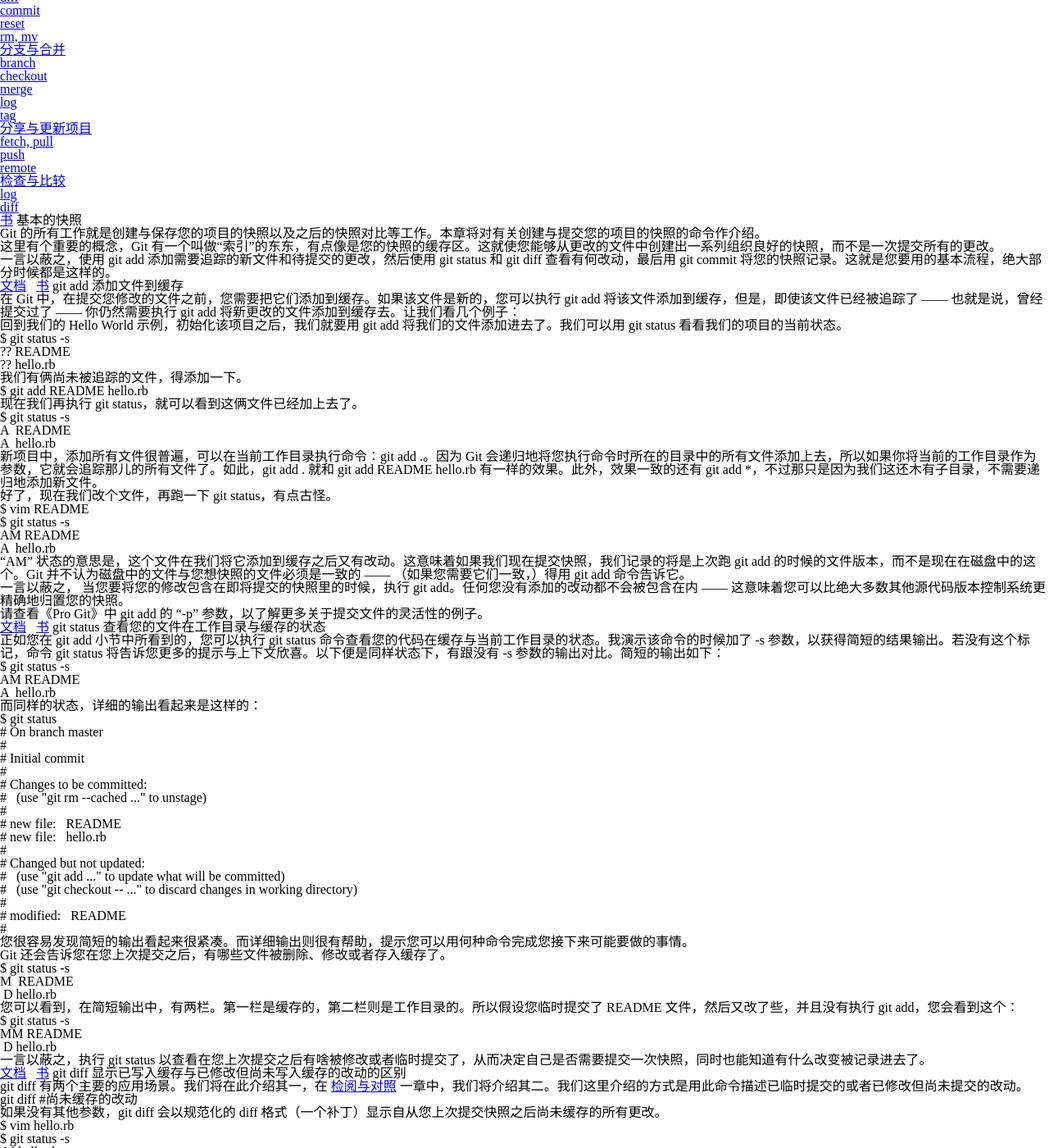
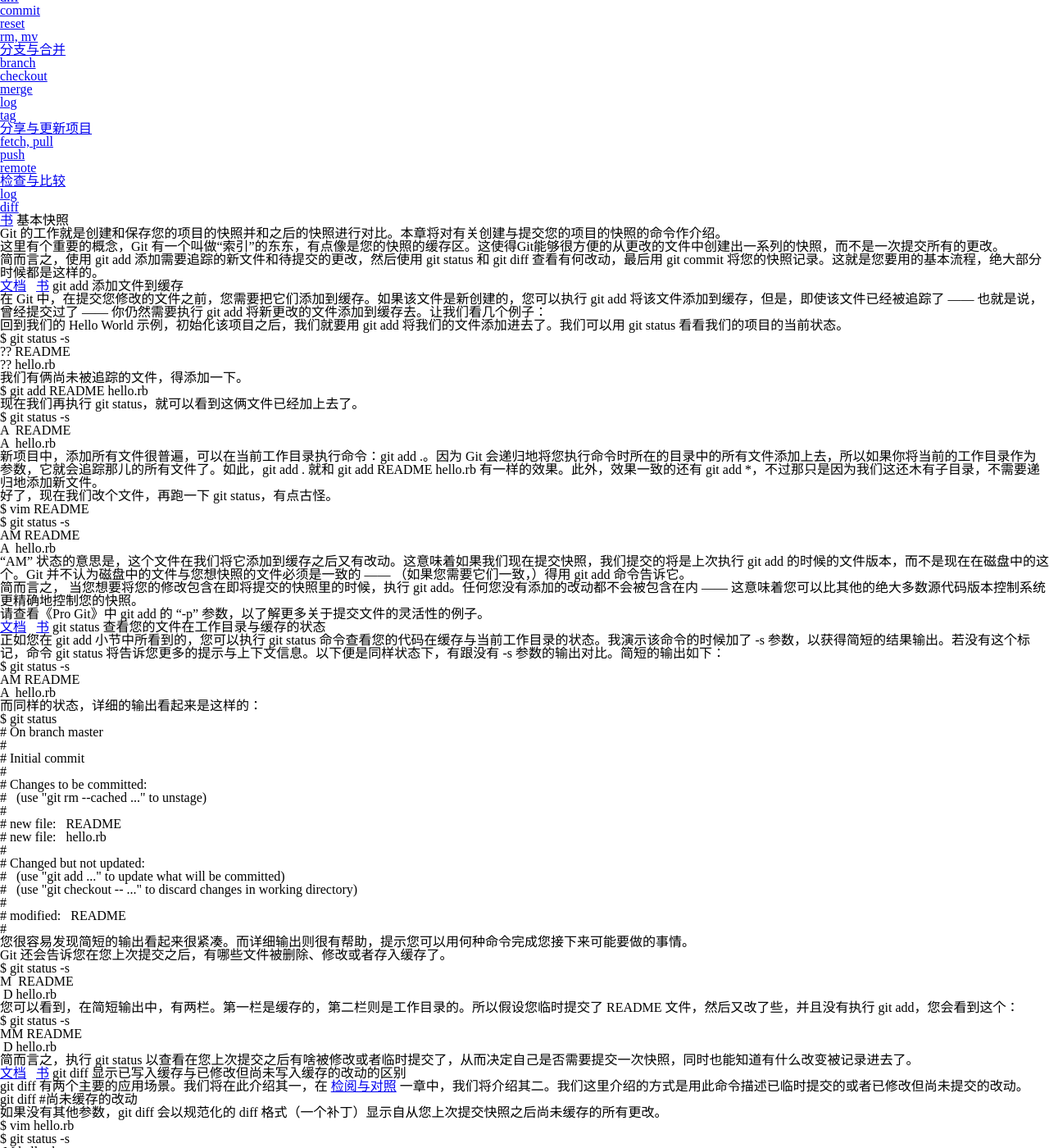
Before and after one commit to git/git-reference, a Jekyll site: the page built from zh/basic/index.html, in a window 1280 px wide and 1400 px high, scrolled down 219 px. Shown: the whole window at 82% size. Built offline with Jekyll 4.4.1, drawn with Linux system fonts in a browser that asks for light colours; nearby versions of some CDN libraries; library files that are not in the unit come from our copies; some of the changed text lies outside the part shown.

Commit message:
fix typo

```diff
--- a/zh/basic/index.html
+++ b/zh/basic/index.html
@@ -7,19 +7,19 @@ layout: zh_reference
     <span class="docs">
       <a target="new" href="http://progit.org/book/ch2-2.html">书</a>
     </span>
-    基本的快照
+    基本快照
   </h2>
   <div class="block">
     <p>
-    Git 的所有工作就是创建与保存您的项目的快照以及之后的快照对比等工作。本章将对有关创建与提交您的项目的快照的命令作介绍。
+    Git 的工作就是创建和保存您的项目的快照并和之后的快照进行对比。本章将对有关创建与提交您的项目的快照的命令作介绍。
     </p>
 
     <p>
-    这里有个重要的概念，Git 有一个叫做“索引”的东东，有点像是您的快照的缓存区。这就使您能够从更改的文件中创建出一系列组织良好的快照，而不是一次提交所有的更改。
+    这里有个重要的概念，Git 有一个叫做“索引”的东东，有点像是您的快照的缓存区。这使得Git能够很方便的从更改的文件中创建出一系列的快照，而不是一次提交所有的更改。
     </p>
 
     <p class="nutshell">
-	<strong>一言以蔽之</strong>，使用 <code>git add</code> 添加需要追踪的新文件和待提交的更改，然后使用 <code>git status</code> 和 <code>git diff</code> 查看有何改动，最后用 <code>git commit</code> 将您的快照记录。这就是您要用的基本流程，绝大部分时候都是这样的。
+	<strong>简而言之</strong>，使用 <code>git add</code> 添加需要追踪的新文件和待提交的更改，然后使用 <code>git status</code> 和 <code>git diff</code> 查看有何改动，最后用 <code>git commit</code> 将您的快照记录。这就是您要用的基本流程，绝大部分时候都是这样的。
     </p>
 
   </div>
@@ -37,7 +37,7 @@ layout: zh_reference
 
   <div class="block">
 	<p>
-	在 Git 中，在提交您修改的文件之前，您需要把它们添加到缓存。如果该文件是新的，您可以执行 <code>git add</code> 将该文件添加到缓存，但是，即使该文件已经被追踪了 —— 也就是说，曾经提交过了 —— 你仍然需要执行 <cpde>git add</code> 将新更改的文件添加到缓存去。让我们看几个例子：
+	在 Git 中，在提交您修改的文件之前，您需要把它们添加到缓存。如果该文件是新创建的，您可以执行 <code>git add</code> 将该文件添加到缓存，但是，即使该文件已经被追踪了 —— 也就是说，曾经提交过了 —— 你仍然需要执行 <cpde>git add</code> 将新更改的文件添加到缓存去。让我们看几个例子：
     </p>
 
 	<p>回到我们的 Hello World 示例，初始化该项目之后，我们就要用 <code>git add</code> 将我们的文件添加进去了。我们可以用 <code>git status</code> 看看我们的项目的当前状态。
@@ -76,12 +76,12 @@ layout: zh_reference
 </pre>
 
 	<p>
-	“AM” 状态的意思是，这个文件在我们将它添加到缓存之后又有改动。这意味着如果我们现在提交快照，我们记录的将是上次跑 <code>git add</code> 的时候的文件版本，而不是现在在磁盘中的这个。Git 并不认为磁盘中的文件与您想快照的文件必须是一致的 —— （如果您需要它们一致，）得用 <code>git add</code> 命令告诉它。
+	“AM” 状态的意思是，这个文件在我们将它添加到缓存之后又有改动。这意味着如果我们现在提交快照，我们提交的将是上次执行 <code>git add</code> 的时候的文件版本，而不是现在在磁盘中的这个。Git 并不认为磁盘中的文件与您想快照的文件必须是一致的 —— （如果您需要它们一致，）得用 <code>git add</code> 命令告诉它。
     </p>
 
     <p class="nutshell">
-	<strong>一言以蔽之</strong>，
-	当您要将您的修改包含在即将提交的快照里的时候，执行 <code>git add</code>。任何您没有添加的改动都不会被包含在内 —— 这意味着您可以比绝大多数其他源代码版本控制系统更精确地归置您的快照。
+	<strong>简而言之</strong>，
+	当您想要将您的修改包含在即将提交的快照里的时候，执行 <code>git add</code>。任何您没有添加的改动都不会被包含在内 —— 这意味着您可以比其他的绝大多数源代码版本控制系统更精确地控制您的快照。
     </p>
 
 	<p>请查看《Pro Git》中 <code>git add</code> 的 “-p” 参数，以了解更多关于提交文件的灵活性的例子。
@@ -102,7 +102,7 @@ layout: zh_reference
   </h2>
 
   <div class="block">
-	<p>正如您在 <code>git add</code> 小节中所看到的，您可以执行 <code>git status</code> 命令查看您的代码在缓存与当前工作目录的状态。我演示该命令的时候加了 <code>-s</code> 参数，以获得简短的结果输出。若没有这个标记，命令 <code>git status</code> 将告诉您更多的提示与上下文欣喜。以下便是同样状态下，有跟没有 <code>-s</code> 参数的输出对比。简短的输出如下：
+	<p>正如您在 <code>git add</code> 小节中所看到的，您可以执行 <code>git status</code> 命令查看您的代码在缓存与当前工作目录的状态。我演示该命令的时候加了 <code>-s</code> 参数，以获得简短的结果输出。若没有这个标记，命令 <code>git status</code> 将告诉您更多的提示与上下文信息。以下便是同样状态下，有跟没有 <code>-s</code> 参数的输出对比。简短的输出如下：
     </p>
 
 <pre>
@@ -153,7 +153,7 @@ layout: zh_reference
 </pre>
 
     <p class="nutshell">
-	<strong>一言以蔽之</strong>，执行 <code>git status</code> 以查看在您上次提交之后有啥被修改或者临时提交了，从而决定自己是否需要提交一次快照，同时也能知道有什么改变被记录进去了。
+	<strong>简而言之</strong>，执行 <code>git status</code> 以查看在您上次提交之后有啥被修改或者临时提交了，从而决定自己是否需要提交一次快照，同时也能知道有什么改变被记录进去了。
     </p>
 
   </div>
@@ -327,7 +327,7 @@ index 2aabb6e..2ae9ba4 100644
 
 
     <p class="nutshell">
-    <strong>一言以蔽之</strong>，
+    <strong>简而言之</strong>，
     执行 <code>git diff</code> 来查看执行 <code>git status</code> 的结果的详细信息 —— 一行一行地显示这些文件是如何被修改或写入缓存的。
     </p>
 
@@ -466,7 +466,7 @@ nothing to commit (working directory clean)
 	</p>
 
     <p class="nutshell">
-	<strong>一言以蔽之</strong>，执行 <code>git commit</code> 记录缓存区的快照。这个快照就可以用来做比较、分享以及，如果需要，恢复。
+	<strong>简而言之</strong>，执行 <code>git commit</code> 记录缓存区的快照。如果需要的话，这个快照可以用来做比较、共享以及恢复。
     </p>
 
   </div>
@@ -535,7 +535,7 @@ M hello.rb
 </pre>
 
     <p class="nutshell">
-	<strong>一言以蔽之</strong>，执行 <code>git reset HEAD</code> 以取消之前 <code>git add</code> 添加，但不希望包含在下一提交快照中的缓存。
+	<strong>简而言之</strong>，执行 <code>git reset HEAD</code> 以取消之前 <code>git add</code> 添加，但不希望包含在下一提交快照中的缓存。
     </p>
 
   </div>
@@ -571,11 +571,11 @@ M hello.rb
     </p>
 
     <p class="aside">
-    我自己不会用此命令的普通形式 —— 删除文件。通常直接从硬盘删除文件，然后执行 <code>git commit -a</code> 会简单些。它会自动将删除的文件从索引中移除。
+    我自己并不使用此命令的普通形式 —— 删除文件。通常直接从硬盘删除文件，然后执行 <code>git commit -a</code> 会简单些。它会自动将删除的文件从索引中移除。
     </p>
 
     <p class="nutshell">
-    <strong>一言以蔽之</strong>，
+    <strong>简而言之</strong>，
     执行 <code>git rm</code> 来删除 Git 追踪的文件。它还会删除您的工作目录中的相应文件。
     </p>
 
--- a/zh/index.html
+++ b/zh/index.html
@@ -64,7 +64,7 @@ layout: zh_reference
     <center><img src="./images/snapshots.png"/></center>
 
     <p>
-    如果您可以将 Git 看作一个排序、对比以及合并项目更新的工具，那就容易理解状况和正确做事了。
+    如果您将 Git 看作一个排序、对比以及合并项目更新的工具，那就很容易理解并正确做事了。
     </p>
 
   </div>
--- a/zh/inspect/index.html
+++ b/zh/inspect/index.html
@@ -15,7 +15,7 @@ layout: zh_reference
     </p>
 
     <p class="nutshell">
-	<b>一言以蔽之</b> 执行 <code>git log</code> 找到您的项目历史中的特定提交 —— 按作者、日期、内容或者历史记录。执行 <code>git diff</code> 比较历史记录中的两个不同的点 —— 通常是为了看看两个分支有啥区别，或者从某个版本到另一个版本，您的软件都有啥变化。
+	<b>简而言之</b> 执行 <code>git log</code> 找到您的项目历史中的特定提交 —— 按作者、日期、内容或者历史记录。执行 <code>git diff</code> 比较历史记录中的两个不同的点 —— 通常是为了看看两个分支有啥区别，或者从某个版本到另一个版本，您的软件都有啥变化。
     </p>
   </div>
 </div>
@@ -405,7 +405,7 @@ index bb86f00..192151c 100644
 
 
     <p class="nutshell">
-	<b>一言以蔽之</b> 使用 <code>git diff</code> 查看某一分支自它偏离出来起与过去某一点之间项目的改动。总是使用 <code>git diff branchA...branchB</code> 来查看 branchB 与 branchA 的相对差值，这会让事情简单点。
+	<b>简而言之</b> 使用 <code>git diff</code> 查看某一分支自它偏离出来起与过去某一点之间项目的改动。总是使用 <code>git diff branchA...branchB</code> 来查看 branchB 与 branchA 的相对差值，这会让事情简单点。
     </p>
 
   </div>
```
Also changed, not shown: other parts of zh/basic/index.html (+1 -1 lines), other parts of zh/index.html (+2 -2 lines), zh/branching/index.html (+5 -5 lines), zh/creating/index.html (+6 -6 lines), zh/remotes/index.html (+4 -4 lines).
